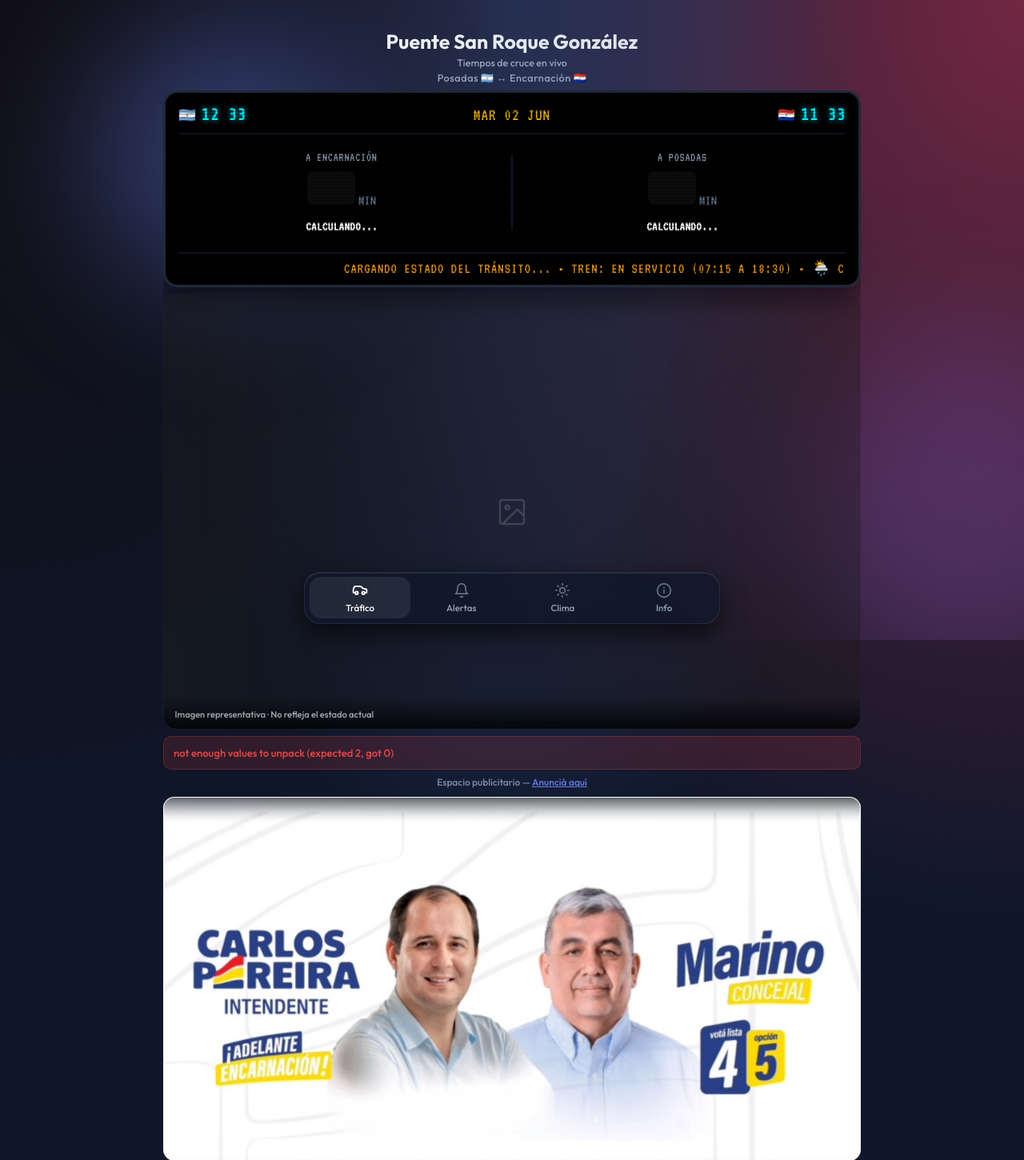
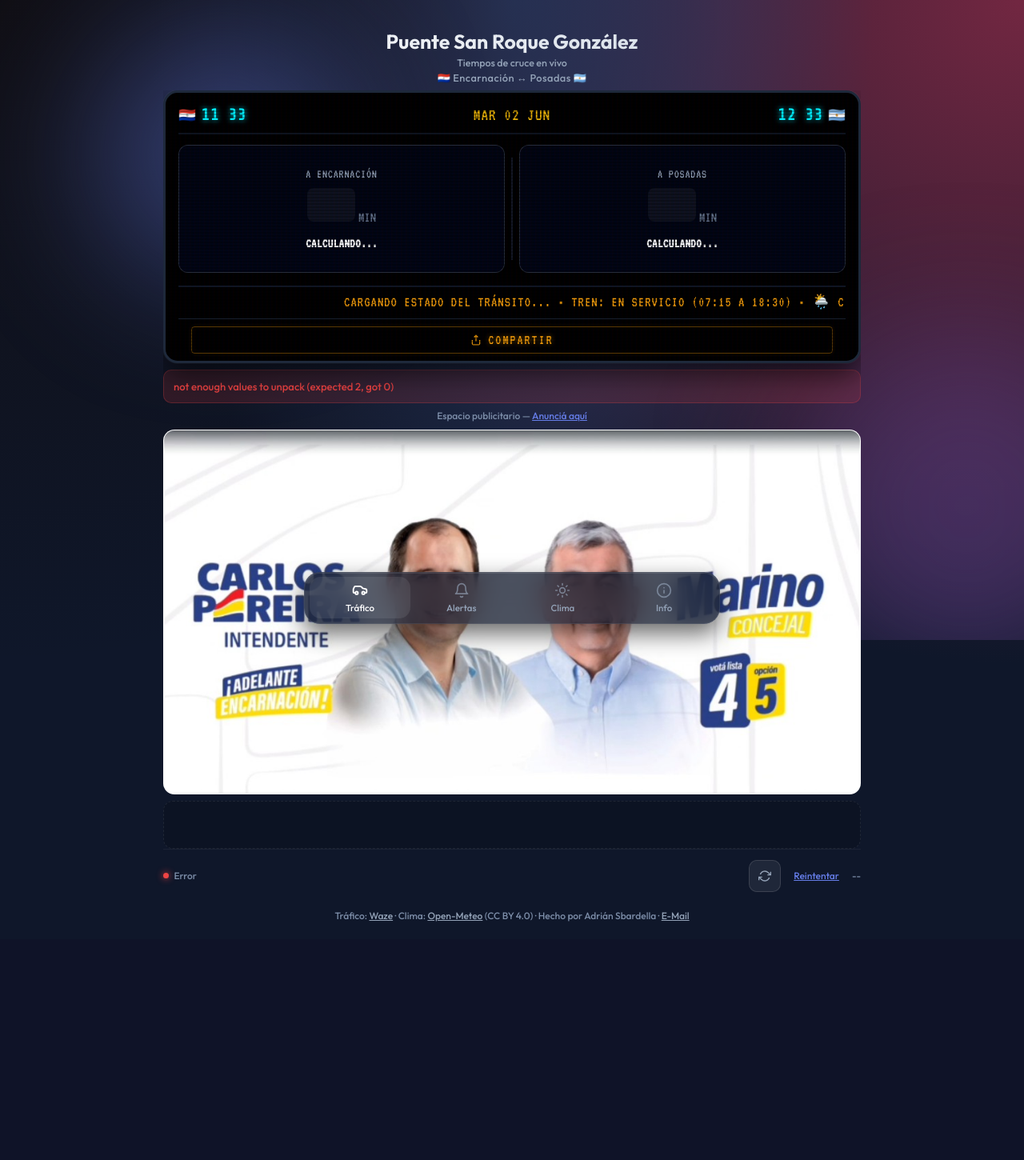
Before and after one commit to radianx/trafico-puente-san-roque-waze, a Flask app: page / in a window 1280 px wide. Shown: the top 1450 px of the page at 80% size. After the commit the page ends 1152 px from the top, so only its background shows below. Run offline with Flask 3, Linux system fonts and the light colour scheme; some libraries are stand-ins or nearby versions.

Commit message:
Se agrega boton compartir en pantalla principal

```diff
--- a/static/css/style.css
+++ b/static/css/style.css
@@ -211,6 +211,26 @@
     color: #e2e8f0
 }
 
+.ts-item.level-agil {
+    color: #34d399;
+    text-shadow: 0 0 10px rgba(52, 211, 153, 0.55)
+}
+
+.ts-item.level-moderado {
+    color: #facc15;
+    text-shadow: 0 0 10px rgba(250, 204, 21, 0.45)
+}
+
+.ts-item.level-cargado {
+    color: #fb923c;
+    text-shadow: 0 0 10px rgba(251, 146, 60, 0.45)
+}
+
+.ts-item.level-colapsado {
+    color: #f87171;
+    text-shadow: 0 0 12px rgba(248, 113, 113, 0.55)
+}
+
 .ts-sep {
     opacity: 0.4
 }
@@ -551,82 +571,6 @@
     color: #34d399
 }
 
-.bridge-viewer {
-    position: relative;
-    border-radius: 16px;
-    overflow: hidden;
-    margin: 0;
-    aspect-ratio: 16/10;
-    background: rgba(0, 0, 0, 0.3);
-    border: 1px solid var(--card-border);
-    transition: box-shadow 0.6s
-}
-
-.bridge-viewer.glow-agil {
-    box-shadow: 0 0 20px -5px rgba(16, 185, 129, 0.3), inset 0 0 20px -5px rgba(16, 185, 129, 0.1)
-}
-
-.bridge-viewer.glow-moderado {
-    box-shadow: 0 0 20px -5px rgba(234, 179, 8, 0.3), inset 0 0 20px -5px rgba(234, 179, 8, 0.1)
-}
-
-.bridge-viewer.glow-cargado {
-    box-shadow: 0 0 20px -5px rgba(249, 115, 22, 0.3), inset 0 0 20px -5px rgba(249, 115, 22, 0.1)
-}
-
-.bridge-viewer.glow-colapsado {
-    box-shadow: 0 0 25px -5px rgba(239, 68, 68, 0.4), inset 0 0 20px -5px rgba(239, 68, 68, 0.15)
-}
-
-.bridge-img {
-    position: absolute;
-    top: 0;
-    left: 0;
-    width: 100%;
-    height: 100%;
-    object-fit: cover;
-    opacity: 0;
-    transition: opacity 0.6s
-}
-
-.bridge-img.active {
-    opacity: 1
-}
-
-.bridge-viewer-overlay {
-    position: absolute;
-    bottom: 0;
-    left: 0;
-    right: 0;
-    padding: 0.65rem 0.85rem;
-    background: linear-gradient(transparent, rgba(0, 0, 0, 0.75))
-}
-
-.bridge-viewer-label {
-    font-size: 0.7rem;
-    color: rgba(255, 255, 255, 0.65);
-    line-height: 1.35;
-    max-width: 28ch
-}
-
-.bridge-viewer-skeleton {
-    position: absolute;
-    top: 0;
-    left: 0;
-    width: 100%;
-    height: 100%;
-    background: linear-gradient(90deg, rgba(255, 255, 255, 0.03) 25%, rgba(255, 255, 255, 0.06) 50%, rgba(255, 255, 255, 0.03) 75%);
-    background-size: 200% 100%;
-    animation: loading 1.5s infinite;
-    display: flex;
-    align-items: center;
-    justify-content: center
-}
-
-.bridge-viewer-skeleton svg {
-    opacity: 0.15
-}
-
 .weather-current {
     background: var(--card-bg);
     border-radius: 16px;
@@ -1710,7 +1654,6 @@
     .route-card.level-colapsado,
     .congestion-badge.level-colapsado,
     .skeleton,
-    .bridge-viewer-skeleton,
     .colon-blink,
     .ticker-text {
         animation: none
@@ -1718,10 +1661,6 @@
 
     .tab-pane.active {
         animation: none
-    }
-
-    .bridge-img {
-        transition: none
     }
 
     .icon-btn.is-spinning svg {
@@ -1837,13 +1776,35 @@
 }
 
 .board-lane {
+    --lane-bg-image: none;
     display: flex;
     flex-direction: column;
     align-items: center;
     text-align: center;
-    padding: 0.5rem;
     transition: all 0.3s ease;
     border-radius: 12px;
+    position: relative;
+    overflow: hidden;
+    min-height: 160px;
+    justify-content: center;
+    background: linear-gradient(rgba(2, 6, 23, 0.72), rgba(2, 6, 23, 0.72)), var(--lane-bg-image);
+    background-size: cover;
+    background-position: center;
+    border: 1px solid rgba(148, 163, 184, 0.25);
+    padding: 0.6rem;
+}
+
+.board-lane::after {
+    content: "";
+    position: absolute;
+    inset: 0;
+    pointer-events: none;
+    background: linear-gradient(to bottom, rgba(2, 6, 23, 0.2), rgba(2, 6, 23, 0.65));
+}
+
+.board-lane>* {
+    position: relative;
+    z-index: 1;
 }
 
 .lane-label {
@@ -1984,6 +1945,49 @@
     position: relative;
 }
 
+/* Board footer with share button */
+.board-footer {
+    display: flex;
+    justify-content: center;
+    align-items: center;
+    padding: 0.55rem 1rem;
+    background: #000;
+    border-top: 1px solid #1e293b;
+}
+
+.board-share-btn {
+    display: flex;
+    align-items: center;
+    justify-content: center;
+    gap: 0.5rem;
+    width: 100%;
+    padding: 0.45rem 1rem;
+    background: transparent;
+    border: 1px solid rgba(245, 158, 11, 0.35);
+    border-radius: 4px;
+    color: #f59e0b;
+    font-family: 'VT323', monospace;
+    font-size: 1.1rem;
+    letter-spacing: 2px;
+    text-transform: uppercase;
+    cursor: pointer;
+    text-shadow: 0 0 6px rgba(245, 158, 11, 0.6);
+    box-shadow: inset 0 0 8px rgba(245, 158, 11, 0.05), 0 0 6px rgba(245, 158, 11, 0.1);
+    transition: border-color 0.15s, box-shadow 0.15s, text-shadow 0.15s;
+}
+
+.board-share-btn:hover,
+.board-share-btn:focus-visible {
+    border-color: rgba(245, 158, 11, 0.7);
+    text-shadow: 0 0 10px rgba(245, 158, 11, 0.9), 0 0 20px rgba(245, 158, 11, 0.4);
+    box-shadow: inset 0 0 12px rgba(245, 158, 11, 0.1), 0 0 12px rgba(245, 158, 11, 0.25);
+    outline: none;
+}
+
+.board-share-btn:active {
+    box-shadow: inset 0 0 20px rgba(245, 158, 11, 0.2);
+}
+
 .ticker-wrap {
     width: 100%;
     overflow: hidden;
--- a/static/js/app.js
+++ b/static/js/app.js
@@ -19,6 +19,12 @@
     moderado: 'Puente con tráfico moderado',
     cargado: 'Puente con tráfico cargado',
     colapsado: 'Puente con tráfico colapsado'
+};
+const BRIDGE_IMAGE_URLS = {
+    agil: '/static/images/puente-agil.webp',
+    moderado: '/static/images/puente-moderado.webp',
+    cargado: '/static/images/puente-cargado.webp',
+    colapsado: '/static/images/puente-colapsado.webp'
 };
 
 let prevMIda = null;
@@ -239,8 +245,20 @@
     const isTrafico = activeBtn ? activeBtn.dataset.tab === 'trafico' : true;
     summary.hidden = isTrafico;
 
-    document.getElementById('ts-ida').textContent = `Ida ${mI} min`;
-    document.getElementById('ts-vuelta').textContent = `Vuelta ${mV} min`;
+    const tsIda = document.getElementById('ts-ida');
+    const tsVuelta = document.getElementById('ts-vuelta');
+    const levelIda = getCongestionLevel(mI);
+    const levelVuelta = getCongestionLevel(mV);
+
+    // The digital-board lanes use direction labels "A Encarnación" / "A Posadas"
+    if (tsIda) {
+        tsIda.textContent = `A Encarnación ${mI} min`;
+        tsIda.className = 'ts-item' + (levelIda.level ? ' ' + levelIda.level : '');
+    }
+    if (tsVuelta) {
+        tsVuelta.textContent = `A Posadas ${mV} min`;
+        tsVuelta.className = 'ts-item' + (levelVuelta.level ? ' ' + levelVuelta.level : '');
+    }
 
     const worstInfo = getCongestionLevel(Math.max(mI, mV));
     const worstEl = document.getElementById('ts-worst');
@@ -248,33 +266,25 @@
     worstEl.className = 'ts-worst ' + worstInfo.level;
 }
 
+function setLaneBackground(laneEl, levelKey) {
+    if (!laneEl || !levelKey) return;
+    const imageUrl = BRIDGE_IMAGE_URLS[levelKey];
+    if (!imageUrl) return;
+
+    laneEl.style.setProperty('--lane-bg-image', `url("${imageUrl}")`);
+    laneEl.dataset.bgAlt = BRIDGE_ALTS[levelKey] || 'Vista del puente';
+
+    if (bridgeImagesLoaded.has(levelKey)) return;
+    const preloadImg = new Image();
+    preloadImg.src = imageUrl;
+    bridgeImagesLoaded.add(levelKey);
+}
+
 function updateBridgeImage(mIda, mVuelta) {
-    const idxI = congestionOrder.indexOf(getCongestionLevel(mIda).key);
-    const idxV = congestionOrder.indexOf(getCongestionLevel(mVuelta).key);
-    const worst = idxI >= idxV ? getCongestionLevel(mIda).key : getCongestionLevel(mVuelta).key;
-    if (!worst) return;
-
-    const sk = document.getElementById('bridge-skeleton');
-    const target = document.getElementById('img-' + worst);
-    const showActive = () => {
-        if (sk) sk.style.display = 'none';
-        document.querySelectorAll('.bridge-img').forEach((img) => img.classList.remove('active'));
-        if (target) target.classList.add('active');
-    };
-
-    if (target && !target.getAttribute('src') && target.dataset.src) {
-        target.onload = showActive;
-        target.src = target.dataset.src;
-        target.alt = BRIDGE_ALTS[worst] || 'Vista del puente';
-        bridgeImagesLoaded.add(worst);
-    } else {
-        showActive();
-    }
-
-    document.getElementById('bridge-viewer').className = 'bridge-viewer glow-' + worst;
-    const info = getCongestionLevel(Math.max(mIda, mVuelta));
-    document.getElementById('bridge-caption').textContent =
-        `Tráfico ${info.label.toLowerCase()} · Imagen representativa`;
+    const levelIda = getCongestionLevel(mIda);
+    const levelVuelta = getCongestionLevel(mVuelta);
+    setLaneBackground(document.getElementById('board-lane-ida'), levelIda.key);
+    setLaneBackground(document.getElementById('board-lane-vuelta'), levelVuelta.key);
 }
 
 function renderTrafficSuccess(data) {
@@ -317,7 +327,7 @@
         deltaVuelta = ` (${diff > 0 ? '+' : ''}${diff} MIN)`;
     }
 
-    tickerData.traffic = `🚗 TRÁNSITO EN VIVO: IDA ${mI !== null ? mI : '--'} MIN - ${levelIda.label || 'S/D'}${deltaIda} • VUELTA ${mV !== null ? mV : '--'} MIN - ${levelVuelta.label || 'S/D'}${deltaVuelta}`;
+    tickerData.traffic = `🚗 TRÁNSITO EN VIVO: A ENCARNACIÓN ${mI !== null ? mI : '--'} MIN - ${levelIda.label || 'S/D'}${deltaIda} • A POSADAS ${mV !== null ? mV : '--'} MIN - ${levelVuelta.label || 'S/D'}${deltaVuelta}`;
     renderTicker();
 
     prevMIda = mI;
@@ -430,6 +440,7 @@
 }
 
 document.getElementById('btn-share').addEventListener('click', shareStatus);
+document.getElementById('btn-share-board').addEventListener('click', shareStatus);
 
 // === Weather ===
 function setWeatherLoading(loading) {
--- a/templates/index.html
+++ b/templates/index.html
@@ -43,15 +43,15 @@
         <header class="header">
             <h1>Puente San Roque González</h1>
             <p class="header-tagline">Tiempos de cruce en vivo</p>
-            <div class="subtitle" aria-label="Posadas Argentina y Encarnación Paraguay">Posadas 🇦🇷 ↔ Encarnación 🇵🇾
+            <div class="subtitle" aria-label="Posadas Argentina y Encarnación Paraguay">🇵🇾 Encarnación ↔ Posadas 🇦🇷
             </div>
         </header>
 
         <div class="traffic-summary" id="traffic-summary" aria-label="Resumen de tráfico" hidden>
             <div class="ts-main">
-                <span class="ts-item" id="ts-ida">Ida --</span>
+                <span class="ts-item" id="ts-ida">A Encarnación -- min</span>
                 <span class="ts-sep" aria-hidden="true">·</span>
-                <span class="ts-item" id="ts-vuelta">Vuelta --</span>
+                <span class="ts-item" id="ts-vuelta">A Posadas -- min</span>
                 <span class="ts-worst" id="ts-worst"></span>
             </div>
             <button type="button" class="icon-btn icon-btn-share" id="btn-share" title="Compartir estado"
@@ -73,14 +73,14 @@
                     <div class="board-bezel">
                         <!-- Top display bar: clocks & date -->
                         <div class="board-header">
-                            <div class="board-clock" id="board-clock-ar" title="Hora local en Argentina">
-                                <span class="flag" aria-hidden="true">🇦🇷</span>
-                                <span class="time-text tabular-nums"><span id="board-clock-ar-hour">--</span><span class="colon-blink">:</span><span id="board-clock-ar-min">--</span></span>
-                            </div>
-                            <div class="board-date" id="board-date-text">-- -- ---</div>
                             <div class="board-clock" id="board-clock-py" title="Hora local en Paraguay">
                                 <span class="flag" aria-hidden="true">🇵🇾</span>
                                 <span class="time-text tabular-nums"><span id="board-clock-py-hour">--</span><span class="colon-blink">:</span><span id="board-clock-py-min">--</span></span>
+                            </div>
+                            <div class="board-date" id="board-date-text">-- -- ---</div>
+                            <div class="board-clock" id="board-clock-ar" title="Hora local en Argentina">
+                                <span class="time-text tabular-nums"><span id="board-clock-ar-hour">--</span><span class="colon-blink">:</span><span id="board-clock-ar-min">--</span></span>
+                                <span class="flag" aria-hidden="true">🇦🇷</span>
                             </div>
                         </div>
 
@@ -117,32 +117,23 @@
                                 <div class="ticker-text" id="board-ticker-text">OBTENIENDO INFORMACIÓN DE TRÁNSITO...</div>
                             </div>
                         </div>
+
+                        <!-- Board footer: share button -->
+                        <div class="board-footer">
+                            <button type="button" class="board-share-btn" id="btn-share-board"
+                                title="Compartir estado del puente"
+                                aria-label="Compartir estado del puente">
+                                <svg width="14" height="14" viewBox="0 0 24 24" fill="none" stroke="currentColor"
+                                    stroke-width="2" aria-hidden="true">
+                                    <path d="M4 12v8a2 2 0 0 0 2 2h12a2 2 0 0 0 2-2v-8" />
+                                    <polyline points="16 6 12 2 8 6" />
+                                    <line x1="12" y1="2" x2="12" y2="15" />
+                                </svg>
+                                <span>Compartir</span>
+                            </button>
+                        </div>
                     </div>
                 </div>
-                <div class="bridge-viewer" id="bridge-viewer">
-                    <div class="bridge-viewer-skeleton" id="bridge-skeleton">
-                        <svg width="40" height="40" viewBox="0 0 24 24" fill="none" stroke="white" stroke-width="1.5"
-                            aria-hidden="true">
-                            <rect x="3" y="3" width="18" height="18" rx="2" />
-                            <circle cx="8.5" cy="8.5" r="1.5" />
-                            <path d="m21 15-5-5L5 21" />
-                        </svg>
-                    </div>
-                    <img class="bridge-img" id="img-agil" data-src="/static/images/puente-agil.webp" alt=""
-                        loading="lazy" decoding="async">
-                    <img class="bridge-img" id="img-moderado" data-src="/static/images/puente-moderado.webp" alt=""
-                        loading="lazy" decoding="async">
-                    <img class="bridge-img" id="img-cargado" data-src="/static/images/puente-cargado.webp" alt=""
-                        loading="lazy" decoding="async">
-                    <img class="bridge-img" id="img-colapsado" data-src="/static/images/puente-colapsado.webp" alt=""
-                        loading="lazy" decoding="async">
-                    <div class="bridge-viewer-overlay">
-                        <span class="bridge-viewer-label" id="bridge-caption">Imagen representativa · No refleja el
-                            estado actual</span>
-                    </div>
-                </div>
-
-
                 <div class="error-message" id="error-box" role="alert"></div>
             </div>
 
```
